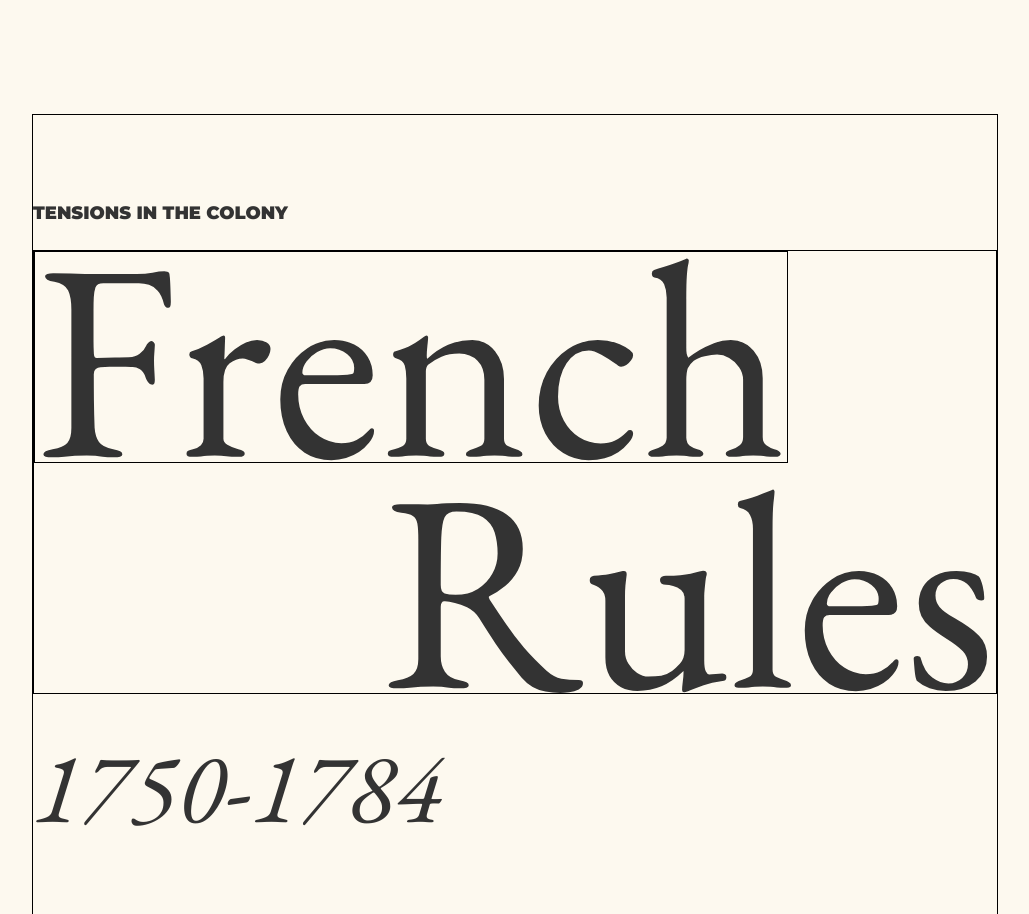
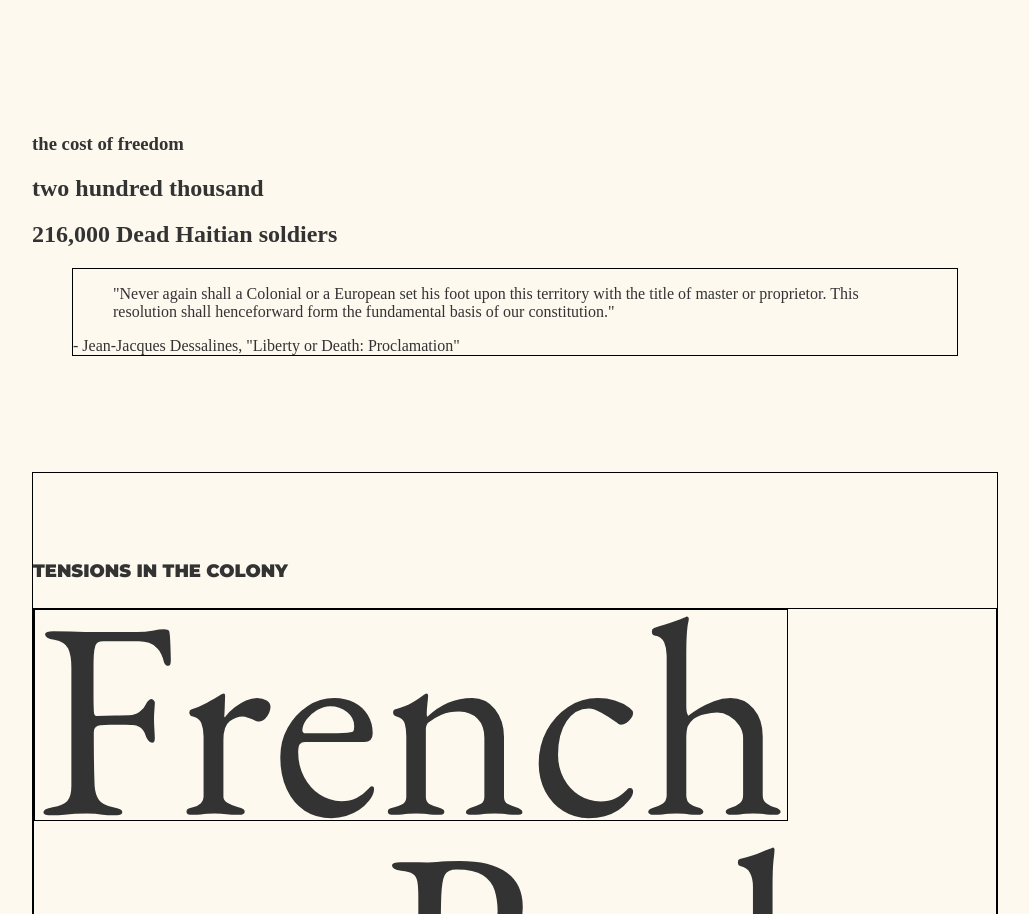
Before and after one commit to ArmandWinant/freecodecamp, a plain HTML site: page responsive-web-design/tribute-page/index.html in a window 1280 px wide. Shown: the part 5501-6415 px from the top of the page, without its empty margins (125-1154 px from the left). Drawn offline with nearby package versions, Linux system fonts and the light colour scheme.

Commit message:
add quote section

```diff
--- a/responsive-web-design/tribute-page/index.html
+++ b/responsive-web-design/tribute-page/index.html
@@ -89,7 +89,20 @@
           </li>
         </ul>
       </nav>
-      <!-- <section></section> -->
+      <section>
+        <header>
+          <h3>the cost of freedom</h3>
+          <h1>two hundred thousand</h1>
+          <h2>216,000 Dead Haitian soldiers</h2>
+        </header>
+        <figure class="black-border">
+          <blockquote>
+            "Never again shall a Colonial or a European set his foot upon this territory with the title of master or proprietor.
+            This resolution shall henceforward form the fundamental basis of our constitution."
+          </blockquote>
+          <figcaption>- Jean-Jacques Dessalines, "Liberty or Death: Proclamation"</figcaption>
+        </figure>
+      </section>
       <article id="tribute-info" class="black-border">
         <header class="section-header">
           <h3 class="no-margin section-overline">tensions in the colony</h3>
```
